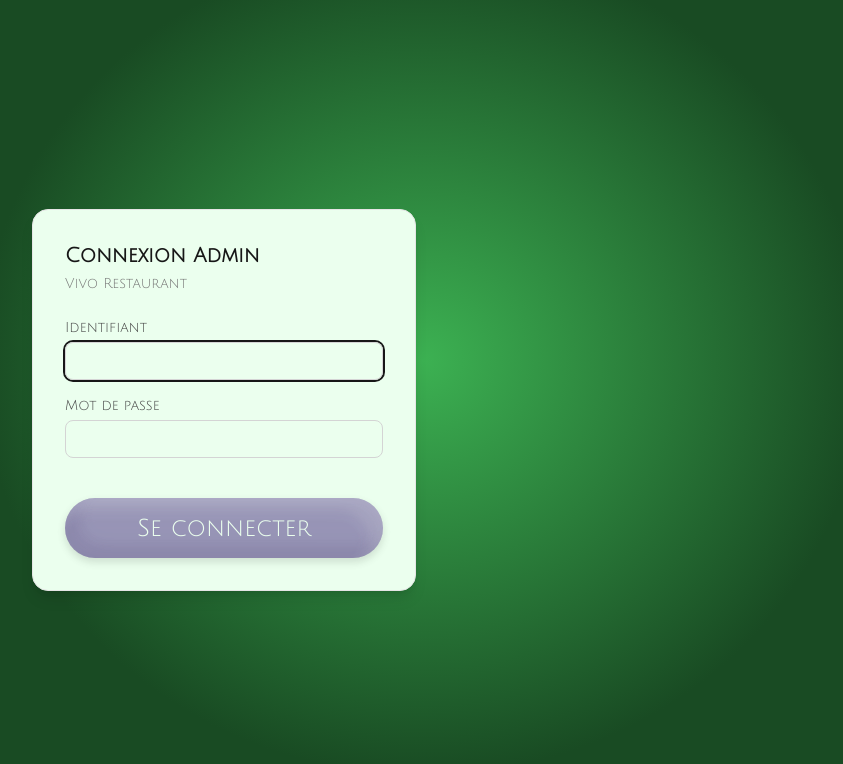
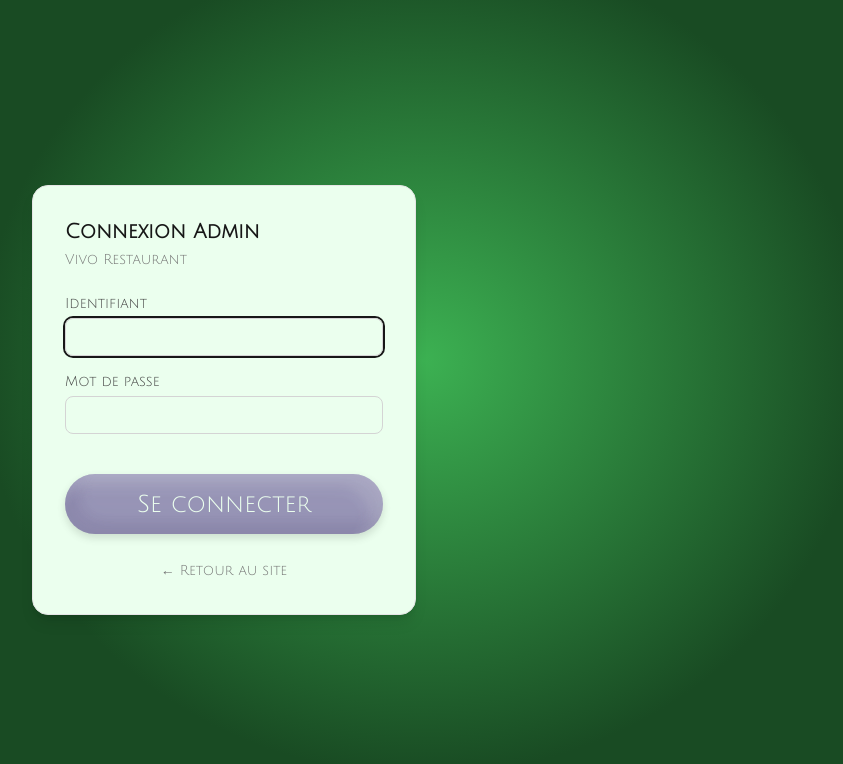
Before and after one commit to roCal93/vivo-restaurant, a Next.js app in the folder nextjs-base/: page /admin/login in a window 1280 px wide. Shown: the top 764 px of the page, without its empty margins (416-1259 px from the left). Built offline with nearby package versions, Linux system fonts and the light colour scheme; no server answers.

Commit message:
backHomeLinkLogin

```diff
--- a/nextjs-base/src/app/admin/login/page.tsx
+++ b/nextjs-base/src/app/admin/login/page.tsx
@@ -1,6 +1,7 @@
 'use client'
 
 import { useState } from 'react'
+import Link from 'next/link'
 import { useRouter } from 'next/navigation'
 import { Button } from '@/components/ui/Button'
 
@@ -88,6 +89,15 @@ export default function AdminLoginPage() {
             {loading ? 'Connexion…' : 'Se connecter'}
           </Button>
         </form>
+
+        <div className="mt-6 text-center">
+          <Link
+            href="/"
+            className="text-sm text-neutral-500 hover:text-neutral-800 transition-colors inline-flex items-center gap-1"
+          >
+            ← Retour au site
+          </Link>
+        </div>
       </div>
     </div>
   )
```
